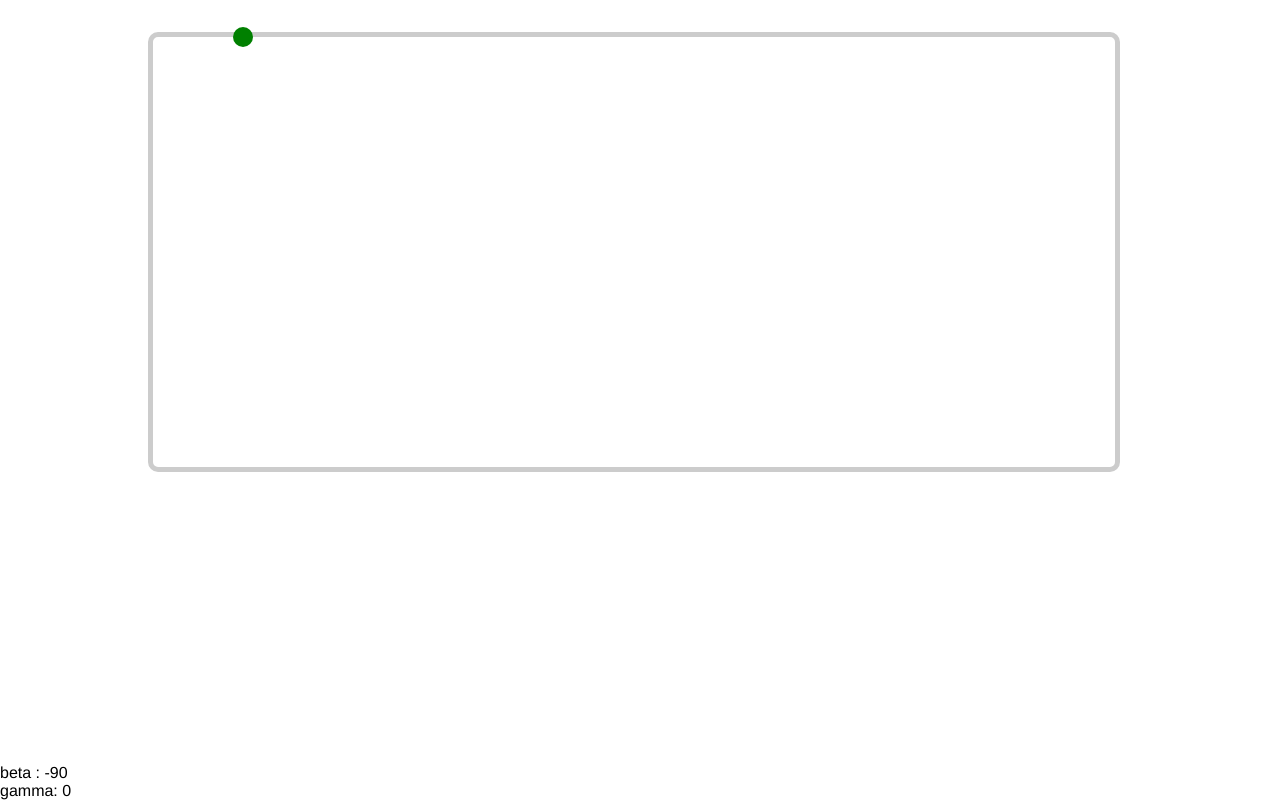
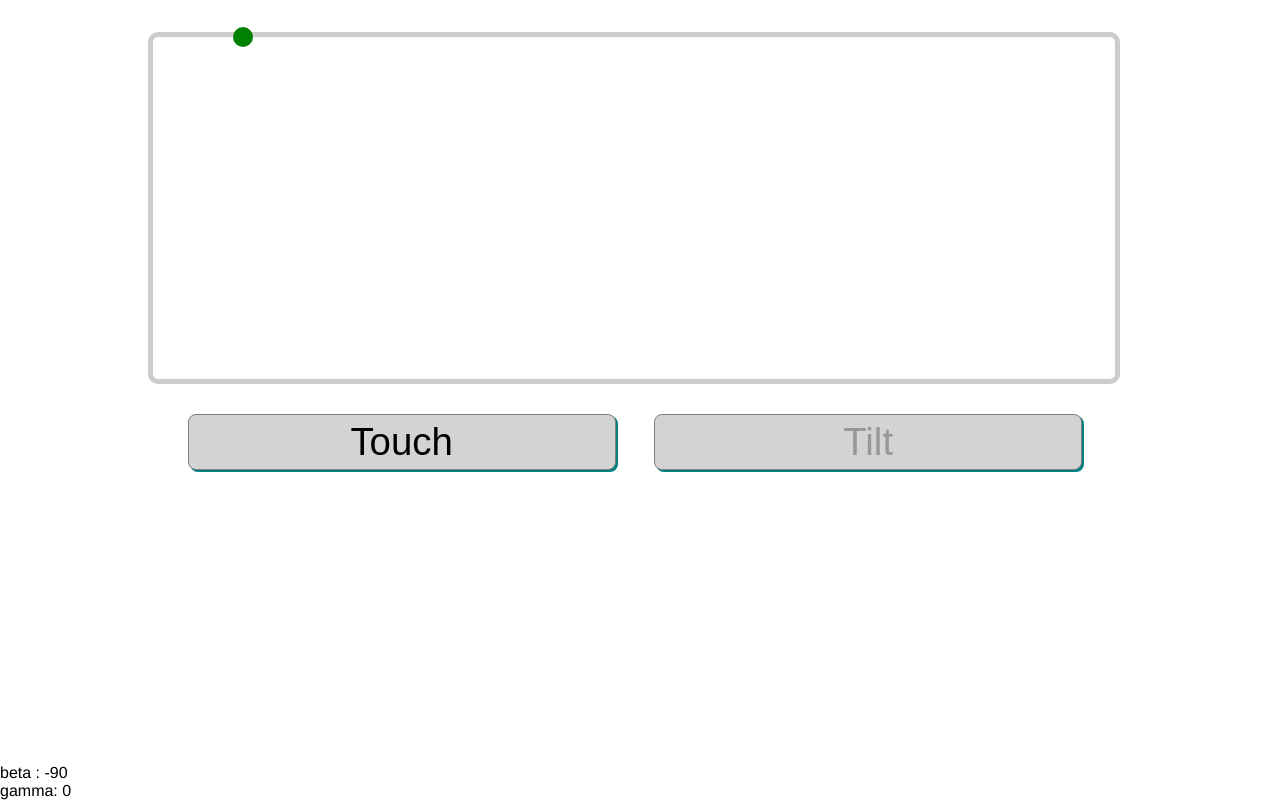
Before and after one commit to fpolar/Vacuum-Tube-Studio, a website: page views/index.html in a window 1280 px wide. Both pictures are taken after a click on the button "🖌️". Drawn offline with nearby package versions, Linux system fonts and the light colour scheme; files that its build step writes are made by us from their sources.

Commit message:
added touch drawing feature

```diff
--- a/public/brush.js
+++ b/public/brush.js
@@ -10,6 +10,12 @@ var maxY;
 var debugOrientation = true;
 var debugAcceleration = false;
 
+function resize_garden(){
+  maxX = $(garden).width();
+  maxY = $(garden).height();
+
+}
+
 function brush_init(){
   connectToRoom(1);
   $("#buttons").hide();
@@ -19,8 +25,8 @@ function brush_init(){
   garden = document.querySelector('#garden');
   output = document.querySelector('#output');
 
-  maxX = $(garden).width();
-  maxY = $(garden).height();
+  resize_garden();
+  window.addEventListener("resize", resize_garden);
 }
 
 function handleMotion(event) {
@@ -78,7 +84,43 @@ function handleOrientation(event) {
   // 10 is half the size of the ball
   // It center the positioning point to the center of the ball
   ball.style.left  = (maxX*x/120 - 10) + "px";
-  ball.style.top = (maxY*y/45 - 10) + "px";
+  ball.style.top = (maxY*y/90 - 10) + "px";
   ball.style.width = (5+zOut*20) + "px";
   ball.style.height = (5+zOut*20) + "px";
 }
+
+function handleDraw(event){
+  if(event.touches && event.touches.length == 1) {
+    var touch = event.touches[0];
+    var x = touch.clientX;
+    var y = touch.clientY;
+
+    x = (x - $(garden).position().left)/$(garden).width();
+    y = (y - $(garden).position().top)/$(garden).height();
+
+    room.send({x:x, y:y, z:.5, alpha:null, beta:null, gamma:null});
+  }
+}
+
+
+function enable_tilt(){
+  $("#ball").show();
+  $("#touch_button").attr("disabled", false);
+  $("#tilt_button").attr("disabled", true);
+  window.addEventListener('deviceorientation', handleOrientation);
+  window.addEventListener('devicemotion', handleMotion);
+  // stop reacting to touch events on the garden
+  garden.removeEventListener('touchstart', handleDraw, false);
+  garden.removeEventListener('touchmove', handleDraw, false);
+}
+
+function enable_touch(){
+  $("#ball").hide();
+  $("#touch_button").attr("disabled", true);
+  $("#tilt_button").attr("disabled", false);
+  window.removeEventListener('deviceorientation', handleOrientation);
+  window.removeEventListener('devicemotion', handleMotion);
+  // React to touch events on the garden
+  garden.addEventListener('touchstart', handleDraw, false);
+  garden.addEventListener('touchmove', handleDraw, false);
+}
--- a/public/style.css
+++ b/public/style.css
@@ -3,13 +3,17 @@
   display:none;
 }
 #garden {
-    background-color: white;
+  background-color: white;
   position: relative;
   width: 80%;
-  height: 55vh;
+  height: 44vh;
   margin-left: 9.5%;
   border: 5px solid #CCC;
   border-radius: 10px;
+}
+
+#mode_buttons{
+  height:10vh;
 }
 
 #ball {
@@ -21,8 +25,18 @@
   background: green;
   border-radius: 100%;
 }
-
+#mode_buttons{
+  padding: 2.5% 10% ;
+  height: 9vh;
+}
+#mode_buttons button{
+  margin-left: 3.5%;
+  width:44%;
+  height: 7vh;
+  font-size: 3vw;
+}
 #player_tag{
+    height: 25vh;
     float:left;
     width: 100%;
     padding: 3% 9% 0 9%;
@@ -96,6 +110,13 @@
     border: 1px solid #888;
 }
 
+#buttons button{
+  margin: 5% 15%;
+  width:70%;
+  height: 30vh;
+  font-size: 15vh;
+}
+
 * {
   box-sizing: border-box;
 }
@@ -140,10 +161,6 @@ input {
 }
 
 button {
-  margin: 5% 15%;
-  width:70%;
-  height: 30vh;
-  font-size: 15vh;
   text-align: center;
   border-radius: 8px;
   background-color: lightgrey;
--- a/views/index.html
+++ b/views/index.html
@@ -11,6 +11,8 @@
 <html lang="en">
   <head>
     <title>Vacuum Tube Studio</title>
+    <meta name="viewport" content="width=device-width, initial-scale=1, maximum-scale=1, user-scalable=no">
+
     <script src="https://ajax.googleapis.com/ajax/libs/jquery/3.4.0/jquery.min.js"></script>
     <script src="debug.js"></script>
     <script src="colyseus.js"></script>
@@ -40,6 +42,10 @@
       <div id="garden">
         <div id="ball" style="top: -10px; left: 80px;"></div>
       </div>
+      <div id="mode_buttons">
+        <button id="touch_button" onclick="enable_touch()">Touch</button>
+        <button id="tilt_button" onclick="enable_tilt()" disabled="true">Tilt</button>
+      </div>
       <div id="player_tag"></div>
       <div id="output">beta : -90 <br> gamma: 0 </div>
     </div>
```
